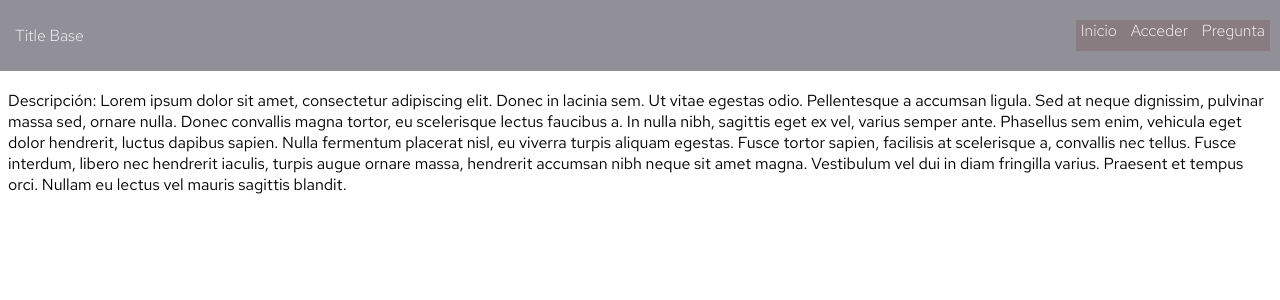
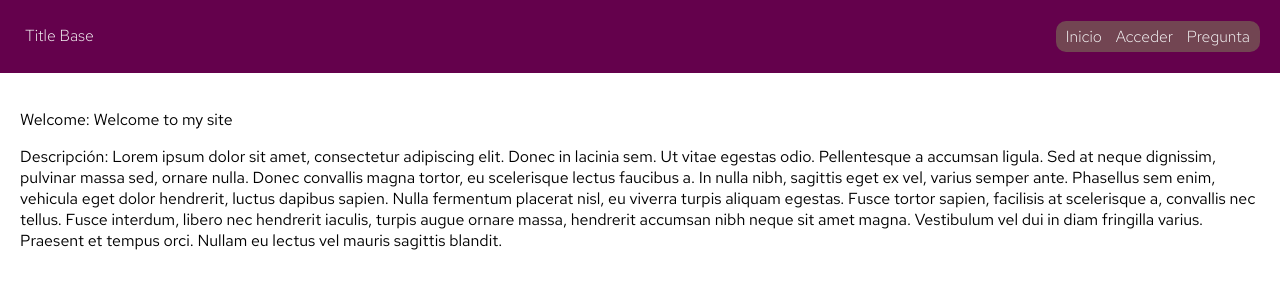
Before and after one commit to jjesus-bautista-garcia/jjesus-bautista-garcia.github.io, a Flask app: page / in a window 1280 px wide. Shown: the top 300 px of the page. Run offline with Flask 2, Linux system fonts and the light colour scheme.

Commit message:
css styling for div header, fixing margins to 0

```diff
--- a/app/static/styles/base.css
+++ b/app/static/styles/base.css
@@ -1,3 +1,10 @@
 body {
+    margin: 0;
+    padding: 0;
     font-family: 'Red Hat Text', sans-serif;
+
 }
+
+.content {
+    padding: 20px;
+}
--- a/app/static/styles/header.css
+++ b/app/static/styles/header.css
@@ -2,13 +2,13 @@
 https://coolors.co/919098-897c80-ba8f95-cab6cd-cfbcdf
 */
 .header {
-    position:absolute;
+    position:static;
     top: 0;
     left:0;
     display: flex;
+    padding: 20px;
     justify-content: space-between;
-    background-color: #919098;
-    padding: 20px 10px;
+    background-color: #64014c;
     width: 100%;
 }
 
@@ -22,7 +22,8 @@ https://coolors.co/919098-897c80-ba8f95-cab6cd-cfbcdf
 }
 
 .headerRightBox {
-    margin: 0000 0px;
-    background-color: #897c80;
-    margin-right: 20px;
+    background-color: #724552;
+    margin: 1px 40px;
+    padding: 5px;
+    border-radius: 10px;
 }
--- a/app/templates/base.html
+++ b/app/templates/base.html
@@ -29,8 +29,9 @@
                 {% endfor %}
             </div>
         </div>
-        <div>
-            <p> {{ base_dict.header.welcomeMessage }} </p> <br>
+
+        <div class="content">
+            <p> Welcome: {{ base_dict.header.welcomeMessage }} </p>
             <p> Descripción: {{ base_dict.main.information.description }}</p>
         </div>
     </body>
```
